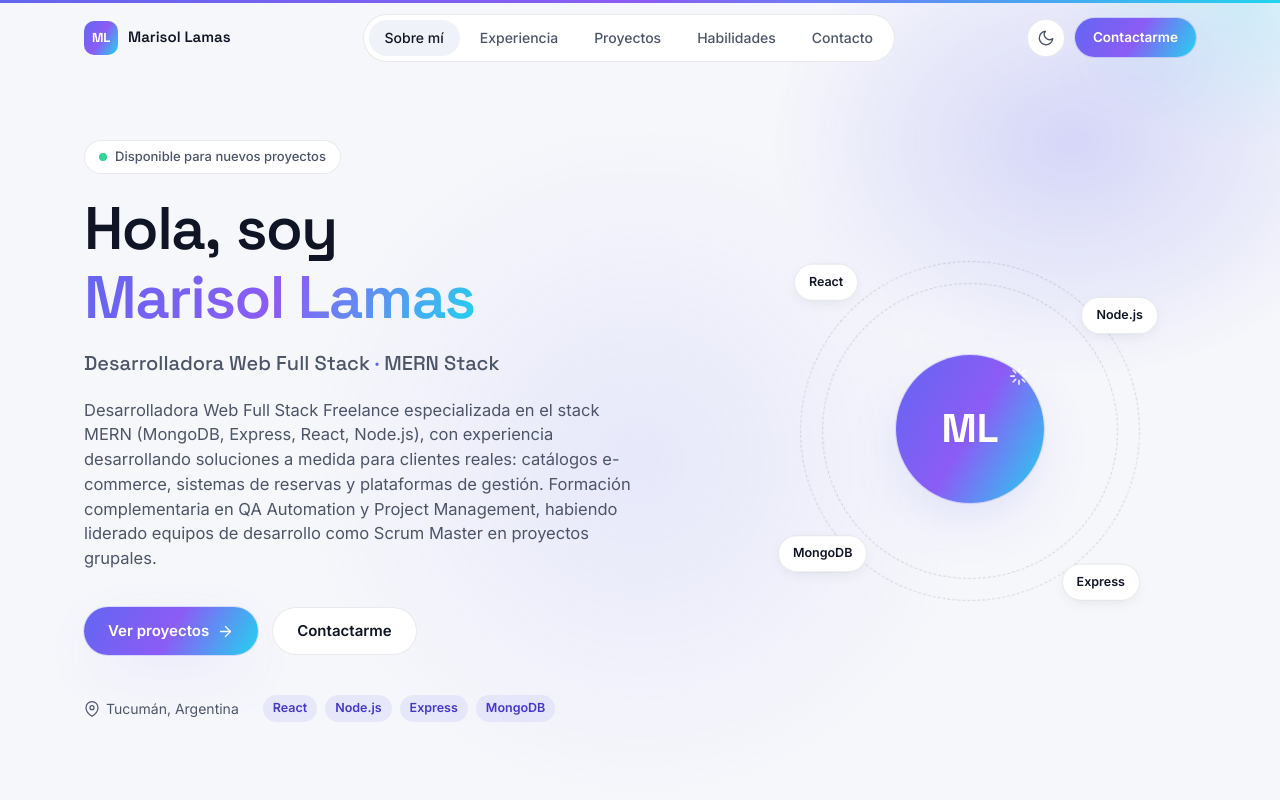
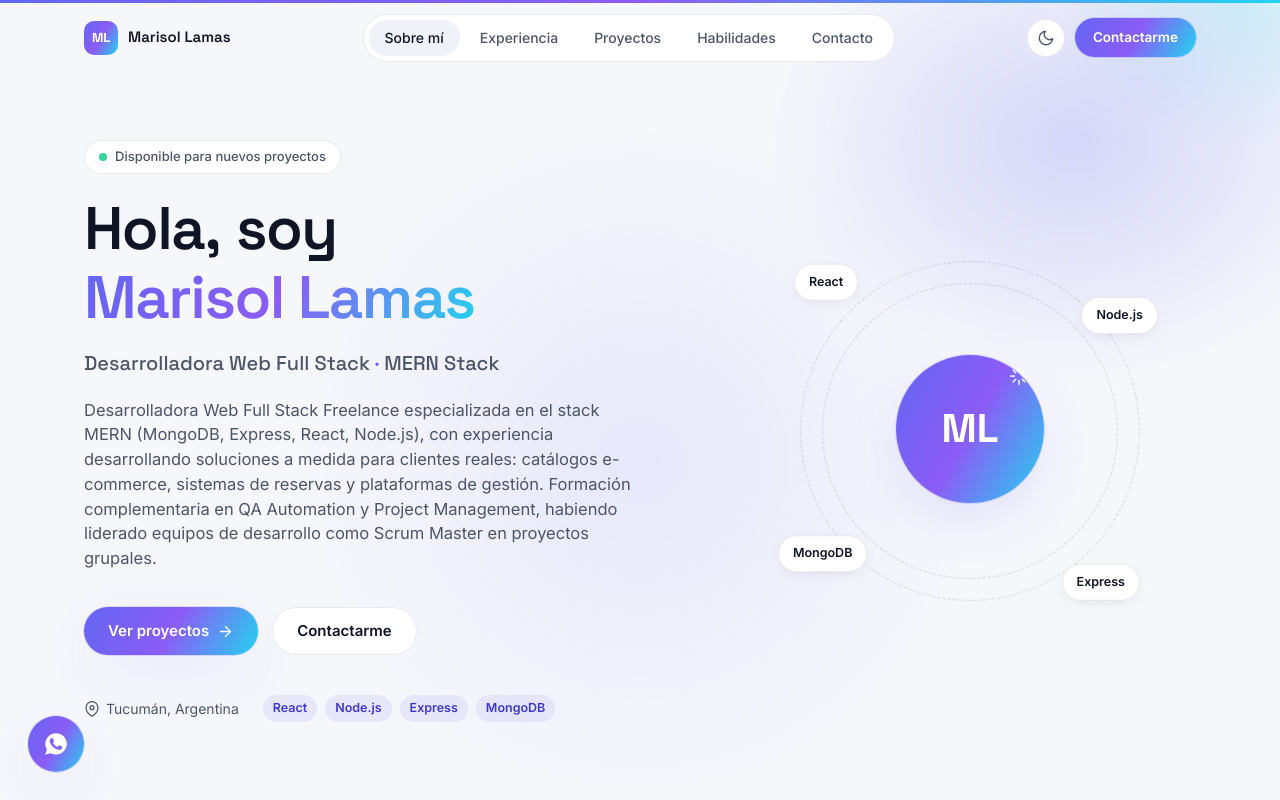
Before and after one commit to marilamas02-cloud/portfolio-ML, a React (Vite) app: page / in a window 1280 px wide. Shown: the top 800 px of the page. Built offline with nearby package versions, Linux system fonts and the light colour scheme.

Commit message:
agrega botón de WhatsApp y su icono

```diff
--- a/src/App.jsx
+++ b/src/App.jsx
@@ -12,6 +12,7 @@ import SoftSkills from "./components/SoftSkills.jsx";
 import Languages from "./components/Languages.jsx";
 import Contact from "./components/Contact.jsx";
 import Footer from "./components/Footer.jsx";
+import WhatsAppButton from "./components/WhatsAppButton.jsx";
 
 export default function App() {
   const theme = useThemeStore((s) => s.theme);
@@ -36,6 +37,7 @@ export default function App() {
         <Contact />
       </main>
       <Footer />
+      <WhatsAppButton />
     </>
   );
 }
--- a/src/components/Icons.jsx
+++ b/src/components/Icons.jsx
@@ -206,6 +206,14 @@ export function SparkleIcon(props) {
   );
 }
 
+export function WhatsAppIcon(props) {
+  return (
+    <svg viewBox="0 0 24 24" fill="currentColor" {...props}>
+      <path d="M12.04 2C6.58 2 2.13 6.45 2.13 11.91c0 1.85.5 3.62 1.44 5.19L2 22l5.06-1.53c1.51.83 3.2 1.27 4.98 1.27h.01c5.46 0 9.91-4.45 9.91-9.91S17.5 2 12.04 2zm5.76 14.02c-.24.68-1.4 1.32-1.93 1.4-.5.08-1.13.11-1.82-.11-.42-.13-.96-.31-1.65-.6-2.9-1.25-4.79-4.17-4.94-4.36-.14-.19-1.18-1.57-1.18-3 0-1.42.75-2.12 1.01-2.41.27-.29.58-.36.78-.36.19 0 .39 0 .56.01.18.01.42-.07.65.5.24.58.82 2 .89 2.15.07.14.12.31.02.5-.09.19-.14.31-.28.48-.14.17-.29.37-.42.5-.14.14-.28.29-.12.57.16.28.71 1.17 1.52 1.9 1.05.94 1.93 1.23 2.21 1.37.28.14.44.12.61-.07.17-.19.71-.83.9-1.11.19-.28.38-.24.63-.14.26.09 1.63.77 1.91.91.28.14.47.21.54.33.07.12.07.68-.17 1.36z" />
+    </svg>
+  );
+}
+
 const iconMap = {
   layers: LayersIcon,
   wrench: WrenchIcon,
--- /dev/null
+++ b/src/components/WhatsAppButton.jsx
@@ -0,0 +1,31 @@
+import { motion } from "framer-motion";
+import { profile } from "../data/profile.js";
+import { WhatsAppIcon } from "./Icons.jsx";
+
+export default function WhatsAppButton() {
+  const message = "Hola Marisol! Vi tu portfolio y quería contactarte.";
+  const href = `https://wa.me/${profile.whatsapp}?text=${encodeURIComponent(message)}`;
+
+  return (
+    <motion.a
+      href={href}
+      target="_blank"
+      rel="noopener noreferrer"
+      aria-label="Escribime por WhatsApp"
+      initial={{ opacity: 0, scale: 0.4, y: 20 }}
+      animate={{ opacity: 1, scale: 1, y: 0 }}
+      transition={{ type: "spring", stiffness: 260, damping: 20, delay: 1 }}
+      whileHover={{ scale: 1.05, y: -2 }}
+      whileTap={{ scale: 0.94 }}
+      className="group fixed bottom-7 left-7 z-[90] flex items-center rounded-full grad-bg text-white shadow-glow"
+    >
+      <span className="relative grid place-items-center w-14 h-14 flex-shrink-0">
+        <span className="absolute inset-0 rounded-full animate-pulse-ring" />
+        <WhatsAppIcon width={26} height={26} />
+      </span>
+      <span className="max-w-0 group-hover:max-w-[140px] overflow-hidden whitespace-nowrap text-sm font-semibold transition-[max-width] duration-300 ease-swift">
+        <span className="block pr-5">Escribime</span>
+      </span>
+    </motion.a>
+  );
+}
```
